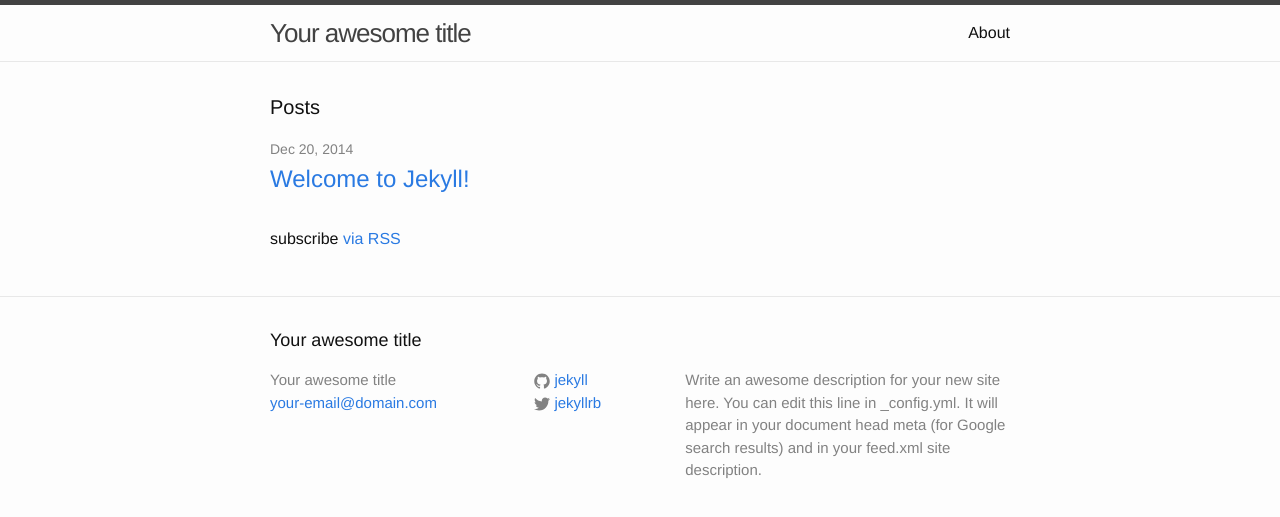
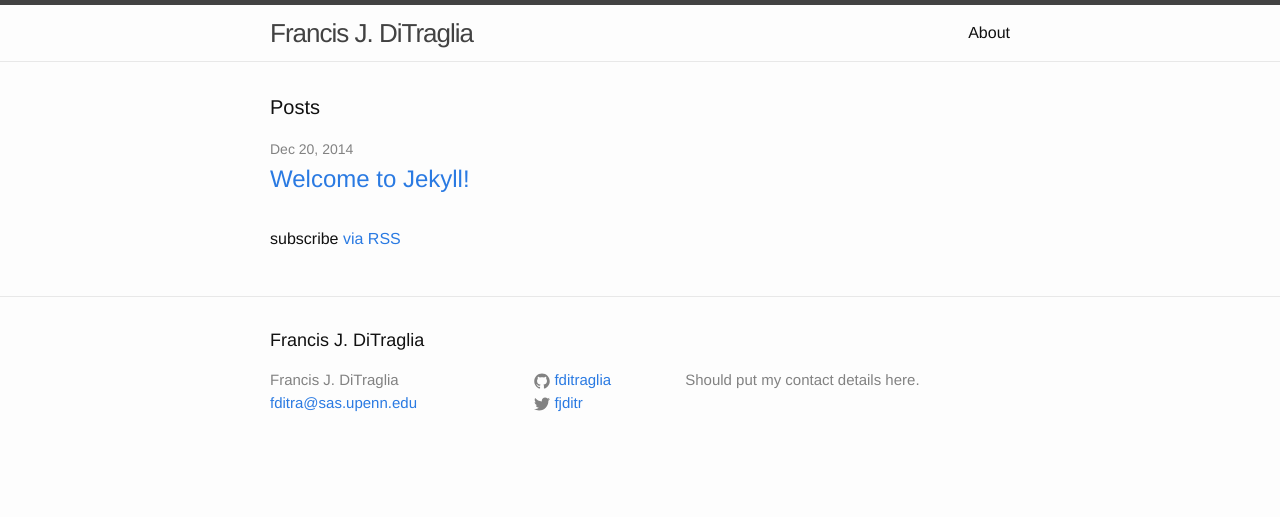
Before and after one commit to fditraglia/fditraglia.github.io, a Jekyll site: the page built from index.html, in a window 1280 px wide. Shown: the top 517 px of the page. Built offline with Jekyll 4.4.1, drawn with Linux system fonts in a browser that asks for light colours.

Commit message:
update _config.yml with basic site information:

```diff
--- a/_config.yml
+++ b/_config.yml
@@ -1,14 +1,12 @@
 # Site settings
-title: Your awesome title
-email: your-email@domain.com
+title: Francis J. DiTraglia
+email: fditra@sas.upenn.edu
 description: > # this means to ignore newlines until "baseurl:"
-  Write an awesome description for your new site here. You can edit this
-  line in _config.yml. It will appear in your document head meta (for
-  Google search results) and in your feed.xml site description.
+  Should put my contact details here.
 baseurl: "" # the subpath of your site, e.g. /blog/
 url: "http://yourdomain.com" # the base hostname & protocol for your site
-twitter_username: jekyllrb
-github_username:  jekyll
+twitter_username: fjditr
+github_username:  fditraglia
 
 # Build settings
 markdown: kramdown
```
